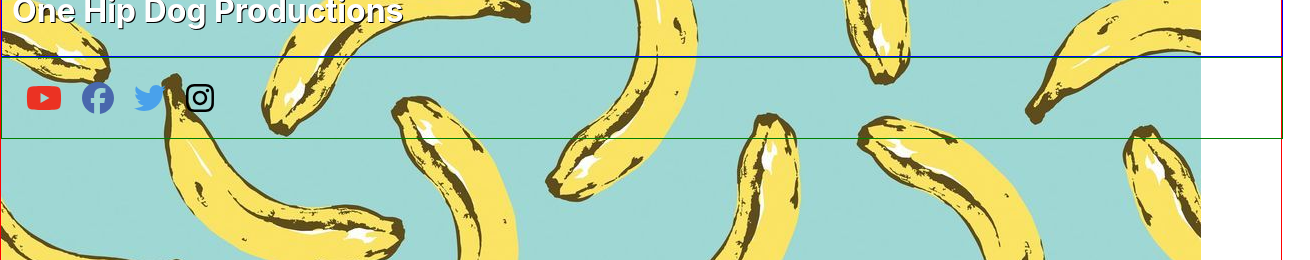
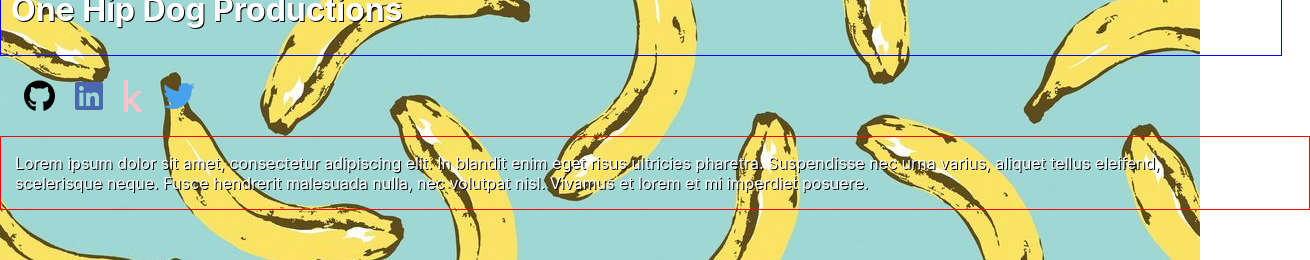
Before and after one commit to brannonstarnes/mobile-first-design, a React (Create React App) app: page / in a window 1280 px wide. Shown: the part 314-574 px from the top of the page, 1310 px wide, since content can reach past the window. Built offline with nearby package versions, Linux system fonts and the light colour scheme.

Commit message:
adds generic paragraph, body content

```diff
--- a/package.json
+++ b/package.json
@@ -9,6 +9,7 @@
     "@testing-library/jest-dom": "^5.16.4",
     "@testing-library/react": "^13.1.1",
     "@testing-library/user-event": "^13.5.0",
+    "lorem-ipsum": "^2.0.4",
     "react": "^18.1.0",
     "react-dom": "^18.1.0",
     "react-scripts": "5.0.1",
--- a/src/App.js
+++ b/src/App.js
@@ -2,11 +2,13 @@ import React from 'react';
 import { AppWrap } from './appStyles';
 import Header from './components/header/header';
 import Content from './components/content/content';
+import SocialBar from './components/social/socialBar';
 
 function App() {
   return (
     <AppWrap>
       <Header />
+      <SocialBar/>
       <Content/>
     </AppWrap>
   );
--- a/src/appStyles.js
+++ b/src/appStyles.js
@@ -5,7 +5,6 @@ import background from './media/banackground.jpg'
 export const AppWrap = styled.div`
     width: 100%;
     height: 500vh;
-    border: 1px solid red;
     background-image: URL(${background});
     background-repeat: repeat-y;
 `;
--- a/src/components/content/content.js
+++ b/src/components/content/content.js
@@ -1,13 +1,13 @@
 import React from 'react'
-import SocialBar from '../social/socialBar';
 import { ContentWrap } from './contentStyles';
-
 
 export default function Content(){
     return(
 
         <ContentWrap>
-            <SocialBar/>
+          <p>
+          Lorem ipsum dolor sit amet, consectetur adipiscing elit. In blandit enim eget risus ultricies pharetra. Suspendisse nec urna varius, aliquet tellus eleifend, scelerisque neque. Fusce hendrerit malesuada nulla, nec volutpat nisl. Vivamus et lorem et mi imperdiet posuere.
+          </p>
         </ContentWrap>
 
     );
--- a/src/components/content/contentStyles.js
+++ b/src/components/content/contentStyles.js
@@ -1,6 +1,14 @@
 import styled from "styled-components";
 
 export const ContentWrap = styled.div`
-width: 100%;
-border: 1px solid green
+width: 100vw;
+padding: 0px 14px;
+border: 1px solid red;
+
+
+p {
+    max-width: 90%;
+    color: #fff;
+    text-shadow: 1px 1px black;
+}
 `;
--- a/src/components/social/socialBar.js
+++ b/src/components/social/socialBar.js
@@ -2,29 +2,29 @@ import React from 'react';
 import { SocialBarWrap } from './socialBarStyles';
 import { FontAwesomeIcon } from "@fortawesome/react-fontawesome";
 import {
-    faYoutube,
-    faFacebook,
-    faTwitter,
-    faInstagram
+    faGithub,
+    faLinkedin,
+    faKaggle,
+    faTwitter
 } from "@fortawesome/free-brands-svg-icons";
 
 export default function SocialBar(){
     return (
         <SocialBarWrap>
-            <a href="https://www.youtube.com/c/jamesqquick" className="youtube social">
-                <FontAwesomeIcon icon={faYoutube} size="2x" />
+            <a href="https://github.com/brannonstarnes/mobile-first-design" className="github social">
+                <FontAwesomeIcon icon={faGithub} size="2x" />
             </a>
 
-            <a href="https://www.facebook.com/learnbuildteach/" className="facebook social">
-            <FontAwesomeIcon icon={faFacebook} size="2x" />
+            <a href="https://www.linkedin.com/in/brannonstarnes/" className="linkedin social">
+            <FontAwesomeIcon icon={faLinkedin} size="2x" />
             </a>
 
-            <a href="https://www.twitter.com/jamesqquick" className="twitter social">
-                <FontAwesomeIcon icon={faTwitter} size="2x" />
+            <a href="https://www.kaggle.com/branlee" className="kaggle social">
+                <FontAwesomeIcon icon={faKaggle} size="2x" />
             </a>
 
-            <a href="https://www.instagram.com/learnbuildteach" className="instagram social">
-                <FontAwesomeIcon icon={faInstagram} size="2x" />
+            <a href="https://twitter.com/BrannonStarnes" className="twitter social">
+                <FontAwesomeIcon icon={faTwitter} size="2x" />
             </a>
         </SocialBarWrap>
     );
--- a/src/components/social/socialBarStyles.js
+++ b/src/components/social/socialBarStyles.js
@@ -11,11 +11,11 @@ export const SocialBarWrap = styled.div`
         display: inline-block;
     }
 
-    a.youtube {
-        color: #eb3223;
+    a.github {
+        color: black;
       }
 
-      a.facebook {
+      a.linkedin {
         color: #4968ad;
       }
 
@@ -23,8 +23,8 @@ export const SocialBarWrap = styled.div`
         color: #49a1eb;
       }
 
-      a.instagram {
-        color: black;
+      a.kaggle {
+        color: pink;
       }
 
       a.social:hover {
```
Also changed, not shown: 1 other file (tests, documents, lock files or other folders).
